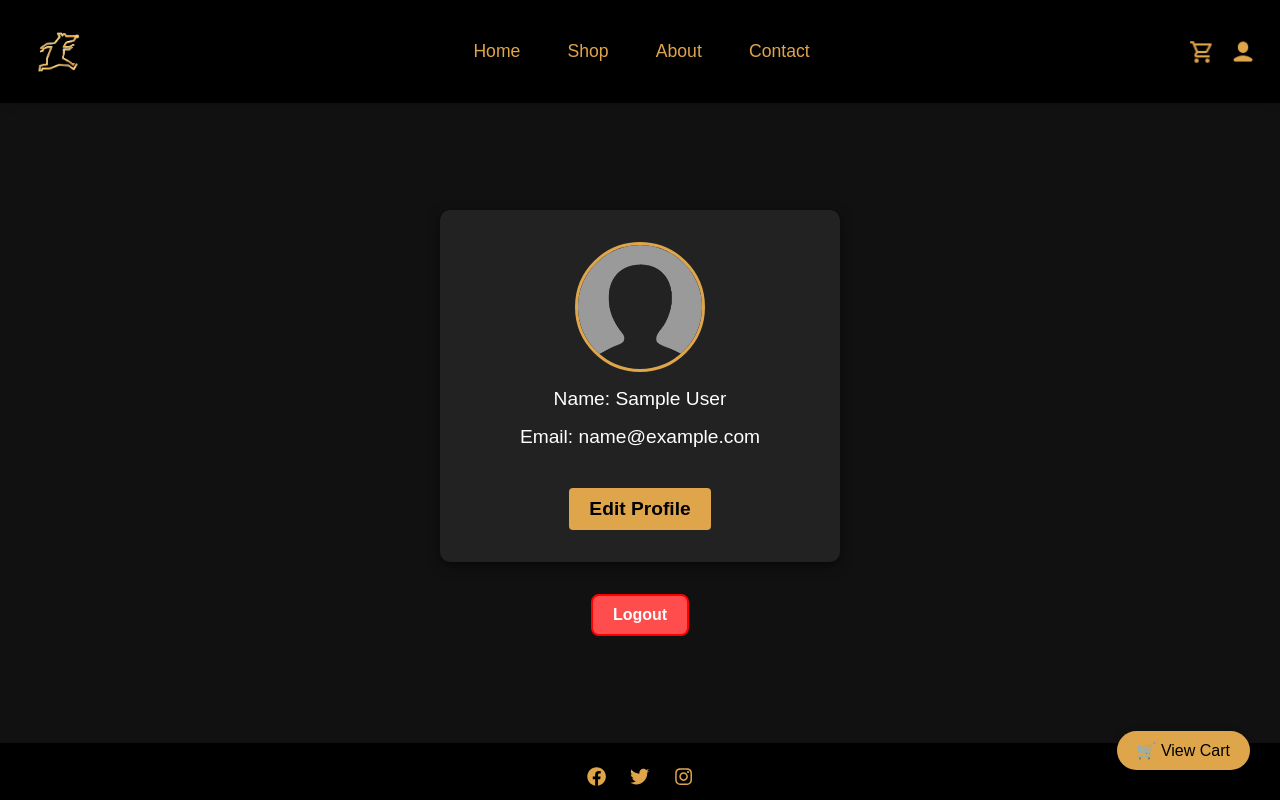
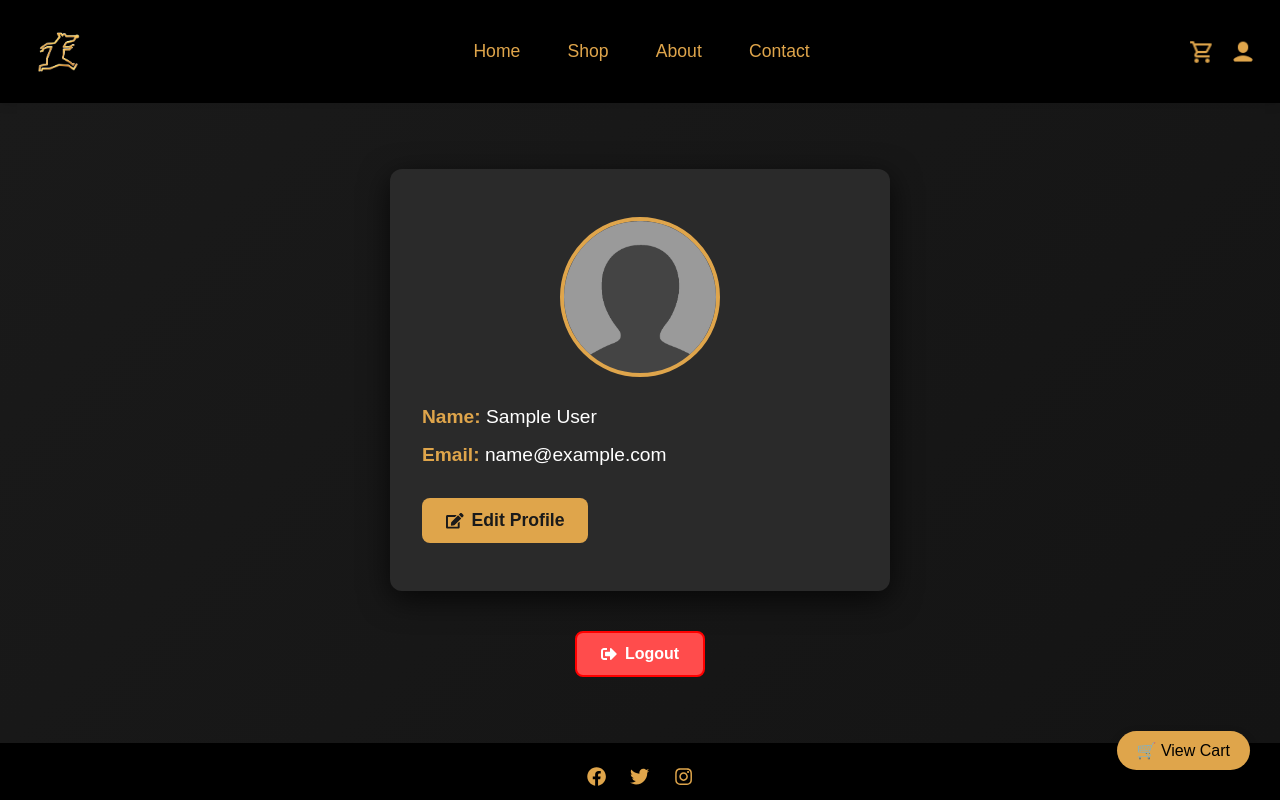
Before and after one commit to Arthurgaa/The-Little-Rat, a React (Vite) app: page /user in a window 1280 px wide. Built offline with nearby package versions, Linux system fonts and the light colour scheme; sample sign-in values are in the browser's storage.

Commit message:
User melhorado

```diff
--- a/src/routes/User.jsx
+++ b/src/routes/User.jsx
@@ -1,47 +1,64 @@
+// src/components/User.jsx
 import React, { useState, useEffect } from 'react';
 import styled from 'styled-components';
-import { useNavigate } from 'react-router-dom';
+import { useNavigate, Link } from 'react-router-dom';
+import { FaTrash, FaEdit, FaSave, FaSignOutAlt } from 'react-icons/fa';
 
+// Paleta de Cores
+const COLORS = {
+  primary: '#dfa54b',
+  secondary: '#ffffff',
+  background: '#1a1a1a',
+  cardBackground: '#2a2a2a',
+  inputBackground: '#3a3a3a',
+  border: '#dfa54b',
+  buttonHover: '#ffdf7e',
+  logoutBackground: '#ff4c4c',
+  logoutHover: '#ff0000',
+};
+
+// Estilização dos componentes
 const UserContainer = styled.div`
   display: flex;
   flex-direction: column;
   align-items: center;
   justify-content: center;
-  background-color: #111;
-  color: #dfa54b;
-  padding: 2rem;
+  background: linear-gradient(135deg, ${COLORS.background} 0%, #141414 100%);
+  color: ${COLORS.primary};
+  padding: 3rem 2rem;
   min-height: 80vh;
   font-family: "Orbitron", sans-serif;
-`;
-
-const ProfileWrapper = styled.div`
-  display: flex;
-  flex-direction: column;
-  align-items: center;
-  justify-content: center;
+  transition: background 0.5s ease;
 `;
 
 const ProfileCard = styled.div`
-  background-color: #222;
-  border-radius: 10px;
-  padding: 2rem;
-  box-shadow: 0 4px 12px rgba(0, 0, 0, 0.5);
+  background-color: ${COLORS.cardBackground};
+  border-radius: 12px;
+  padding: 3rem 2rem;
+  box-shadow: 0 8px 30px rgba(0, 0, 0, 0.7);
   width: 100%;
-  max-width: 400px;
+  max-width: 500px;
   text-align: center;
-  margin-bottom: 2rem;
+  margin-bottom: 2.5rem;
+  transition: transform 0.3s ease, background-color 0.3s ease;
+
+  &:hover {
+    transform: translateY(-5px);
+    background-color: #333333;
+  }
 `;
 
 const ProfileImageContainer = styled.div`
-  width: 130px;
-  height: 130px;
+  width: 160px;
+  height: 160px;
   border-radius: 50%;
   overflow: hidden;
-  border: 3px solid #dfa54b;
-  margin-bottom: 1rem;
+  border: 4px solid ${COLORS.primary};
+  margin: 0 auto 1.8rem auto;
   display: flex;
   justify-content: center;
   align-items: center;
+  background-color: #444444;
 `;
 
 const ProfileImage = styled.img`
@@ -52,90 +69,119 @@ const ProfileImage = styled.img`
 
 const ProfileInfo = styled.p`
   font-size: 1.2rem;
-  color: #fff;
+  color: ${COLORS.secondary};
   margin-bottom: 1rem;
+
+  strong {
+    color: ${COLORS.primary};
+  }
 `;
 
 const InfoWrapper = styled.div`
-  margin-bottom: 1.5rem;
+  margin-bottom: 2rem;
+  text-align: left;
 `;
 
 const EditButton = styled.button`
-  background-color: #dfa54b;
-  color: #000;
-  padding: 10px 20px;
+  background-color: ${COLORS.primary};
+  color: ${COLORS.background};
+  padding: 12px 24px;
   border: none;
-  border-radius: 4px;
-  font-size: 1.2rem;
+  border-radius: 8px;
+  font-size: 1.1rem;
   font-weight: bold;
   cursor: pointer;
-  transition: background-color 0.3s ease;
-  margin-top: 1rem;
+  transition: background-color 0.3s ease, transform 0.2s ease;
+  display: flex;
+  align-items: center;
+  gap: 8px;
 
   &:hover {
-    background-color: #fff;
-    color: #dfa54b;
+    background-color: ${COLORS.buttonHover};
+    transform: translateY(-2px);
+  }
+
+  &:focus {
+    outline: 2px solid ${COLORS.secondary};
   }
 `;
 
 const InputField = styled.input`
   width: 100%;
-  padding: 10px;
-  border-radius: 4px;
-  border: 1px solid #dfa54b;
-  margin-bottom: 1rem;
+  padding: 14px 18px;
+  border-radius: 8px;
+  border: 1px solid ${COLORS.border};
+  margin-bottom: 1.5rem;
   font-size: 1rem;
-  background-color: #333;
-  color: #fff;
-  transition: border-color 0.3s ease;
+  background-color: ${COLORS.inputBackground};
+  color: ${COLORS.secondary};
+  transition: border-color 0.3s ease, box-shadow 0.3s ease;
 
   &:focus {
-    border-color: #fff;
+    border-color: ${COLORS.secondary};
+    box-shadow: 0 0 5px rgba(223, 165, 75, 0.5);
     outline: none;
+  }
+
+  &::placeholder {
+    color: #ccc;
   }
 `;
 
 const SaveButton = styled.button`
-  background-color: #dfa54b;
-  color: #000;
-  padding: 10px 20px;
+  background-color: #28a745;
+  color: ${COLORS.secondary};
+  padding: 12px 24px;
   border: none;
-  border-radius: 4px;
-  font-size: 1.2rem;
+  border-radius: 8px;
+  font-size: 1.1rem;
   font-weight: bold;
   cursor: pointer;
-  transition: background-color 0.3s ease;
+  transition: background-color 0.3s ease, transform 0.2s ease;
+  display: flex;
+  align-items: center;
+  gap: 8px;
   width: 100%;
 
   &:hover {
-    background-color: #fff;
-    color: #dfa54b;
+    background-color: #218838;
+    transform: translateY(-2px);
+  }
+
+  &:focus {
+    outline: 2px solid ${COLORS.secondary};
   }
 `;
 
 const LogoutButton = styled.button`
-  background-color: #FF4C4C;
-  color: #fff;
-  padding: 10px 20px;
-  border: 2px solid #FF0000;
+  background-color: ${COLORS.logoutBackground};
+  color: ${COLORS.secondary};
+  padding: 12px 24px;
+  border: 2px solid #ff0000;
   border-radius: 8px;
   font-size: 1rem;
   font-weight: bold;
   cursor: pointer;
   transition: all 0.3s ease;
+  display: flex;
+  align-items: center;
+  gap: 8px;
   width: auto;
-  max-width: 150px;
+  max-width: 180px;
 
   &:hover {
-    background-color: #FF0000;
-    color: #fff;
-    border-color: #FF4C4C;
+    background-color: ${COLORS.logoutHover};
+    border-color: ${COLORS.logoutBackground};
     transform: scale(1.05);
   }
 
   &:active {
-    background-color: #D40000;
+    background-color: #d40000;
     transform: scale(0.98);
+  }
+
+  &:focus {
+    outline: 2px solid ${COLORS.secondary};
   }
 `;
 
@@ -143,24 +189,31 @@ const LogoutButton = styled.button`
 const FileInputWrapper = styled.div`
   position: relative;
   overflow: hidden;
-  display: inline-block;
+  display: flex;
+  flex-direction: column;
+  align-items: center;
   width: 100%;
-  margin-bottom: 1rem;
+  margin-bottom: 1.5rem;
 `;
 
 const FileInputLabel = styled.label`
-  background-color: #333;
-  color: #fff;
-  padding: 10px;
-  border-radius: 4px;
-  border: 1px solid #dfa54b;
+  background-color: ${COLORS.inputBackground};
+  color: ${COLORS.primary};
+  padding: 10px 20px;
+  border-radius: 8px;
+  border: 1px solid ${COLORS.border};
   font-size: 1rem;
   text-align: center;
-  display: block;
   cursor: pointer;
+  transition: background-color 0.3s ease, color 0.3s ease;
 
   &:hover {
-    background-color: #444;
+    background-color: #555555;
+    color: ${COLORS.buttonHover};
+  }
+
+  &:focus {
+    outline: 2px solid ${COLORS.secondary};
   }
 `;
 
@@ -169,10 +222,9 @@ const HiddenFileInput = styled.input`
 `;
 
 const FileName = styled.span`
-  display: block;
-  margin-top: 0.5rem;
+  margin-top: 0.6rem;
   color: #ccc;
-  font-size: 0.9rem;
+  font-size: 0.95rem;
   text-align: center;
 `;
 
@@ -242,29 +294,31 @@ const User = () => {
     <UserContainer>
       {user ? (
         <ProfileCard>
-          <ProfileWrapper>
           <ProfileImageContainer>
             <ProfileImage
               src={user.profilePicture || '/default-profile.png'}
               alt="Profile"
             />
           </ProfileImageContainer>
-          </ProfileWrapper>
 
           {!isEditing ? (
             <>
               <InfoWrapper>
-                <ProfileInfo>Name: {user.name}</ProfileInfo>
-                <ProfileInfo>Email: {user.email}</ProfileInfo>
+                <ProfileInfo>
+                  <strong>Name:</strong> {user.name}
+                </ProfileInfo>
+                <ProfileInfo>
+                  <strong>Email:</strong> {user.email}
+                </ProfileInfo>
               </InfoWrapper>
               <EditButton onClick={() => setIsEditing(true)}>
+                <FaEdit />
                 Edit Profile
               </EditButton>
             </>
           ) : (
             <>
-              <form>
-                <label>
+              <form style={{ width: '100%', marginBottom: '1.5rem' }}>
                 <InputField
                   type="text"
                   placeholder="Name"
@@ -272,9 +326,8 @@ const User = () => {
                   onChange={(e) =>
                     setUser((prevUser) => ({ ...prevUser, name: e.target.value }))
                   }
+                  aria-label="Name"
                 />
-                </label>
-                <label>
                 <InputField
                   type="email"
                   placeholder="Email"
@@ -282,9 +335,8 @@ const User = () => {
                   onChange={(e) =>
                     setUser((prevUser) => ({ ...prevUser, email: e.target.value }))
                   }
+                  aria-label="Email"
                 />
-                </label>
-                <label>
                 <InputField
                   type="password"
                   placeholder="New Password"
@@ -292,11 +344,11 @@ const User = () => {
                   onChange={(e) =>
                     setUser((prevUser) => ({ ...prevUser, password: e.target.value }))
                   }
+                  aria-label="New Password"
                 />
-                </label>
                 <FileInputWrapper>
                   <FileInputLabel htmlFor="fileInput">
-                    Choose File
+                    Choose Profile Picture
                   </FileInputLabel>
                   <HiddenFileInput
                     id="fileInput"
@@ -308,6 +360,7 @@ const User = () => {
                 </FileInputWrapper>
               </form>
               <SaveButton type="button" onClick={handleSaveChanges}>
+                <FaSave />
                 Save Changes
               </SaveButton>
             </>
@@ -316,7 +369,10 @@ const User = () => {
       ) : (
         <p>Loading...</p>
       )}
-      <LogoutButton onClick={handleLogout}>Logout</LogoutButton>
+      <LogoutButton onClick={handleLogout}>
+        <FaSignOutAlt />
+        Logout
+      </LogoutButton>
     </UserContainer>
   );
 };
```
Lines whose indentation alone changed are shown as unchanged.
